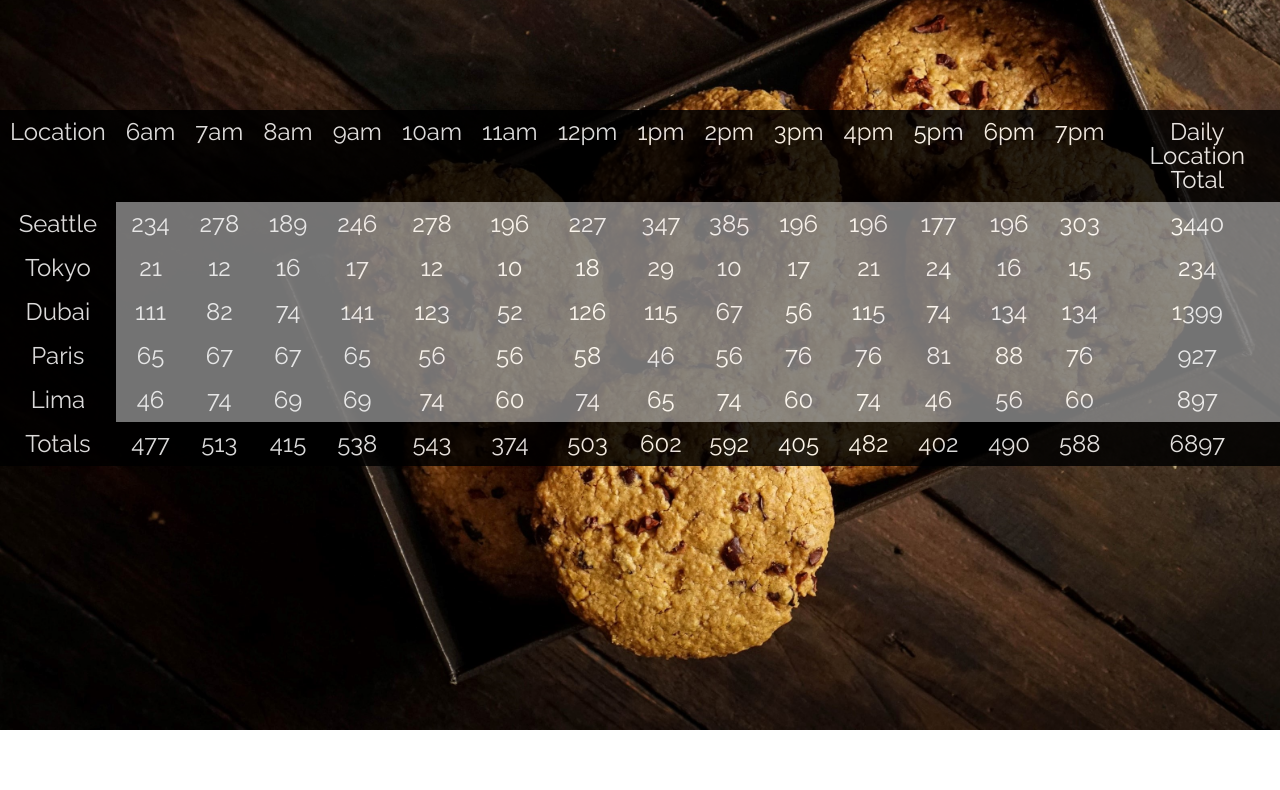
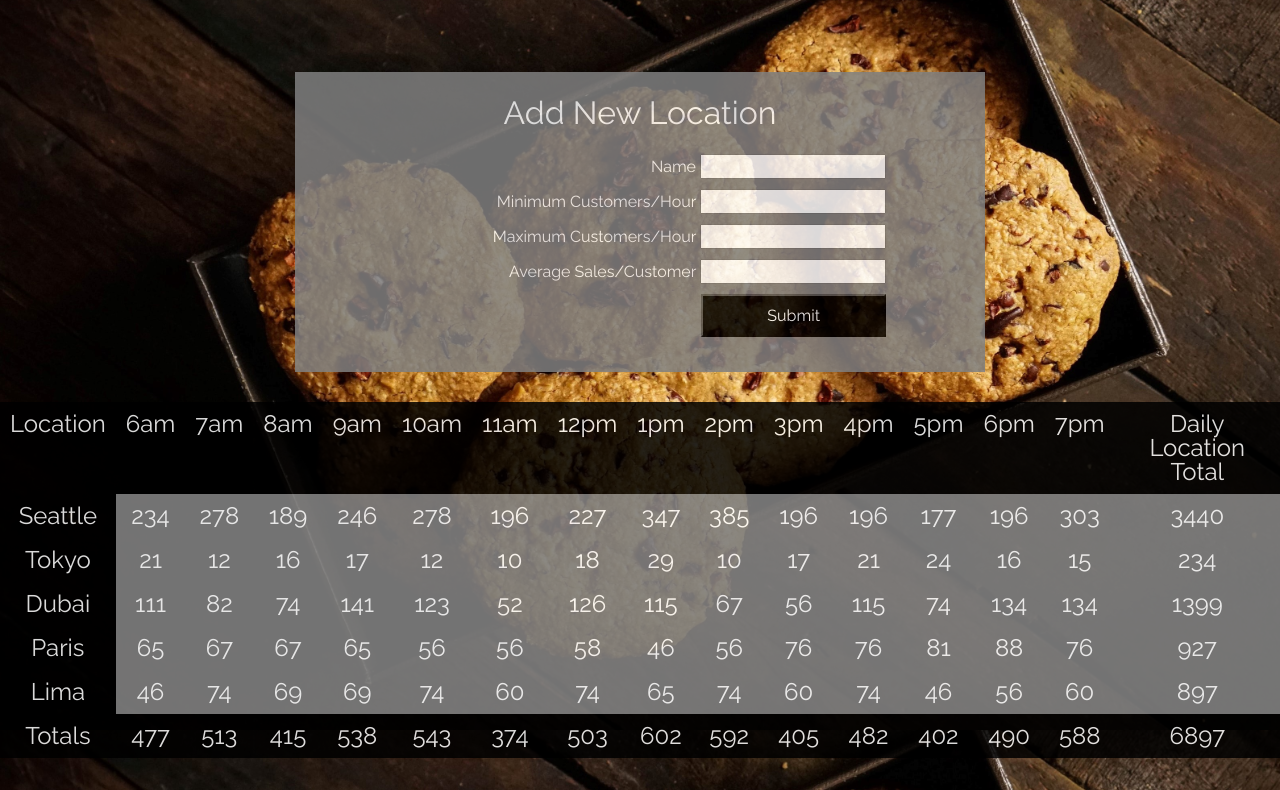
Before and after one commit to AliBakerSartawi/cookie-stand, a plain HTML site: page sales.html in a window 1280 px wide. Shown: the part 70-860 px from the top of the page. Before the commit the page ends 800 px from the top, so only its background shows below. Drawn offline with Linux system fonts and the light colour scheme.

Commit message:
lab9 done

```diff
--- a/CSS/sales.css
+++ b/CSS/sales.css
@@ -1,6 +1,6 @@
 * {
     font-family: 'Raleway', sans-serif;
-    color: beige;
+    /* color: beige; */
 }
 
 nav {
@@ -36,9 +36,56 @@ body {
     background-size: cover;
 }
 
+#new-shop {
+  /* display: block; */
+  margin-top: 7%;
+  margin-left: auto;
+  margin-right: auto;
+  width: 50%;
+  padding: 25px;
+  opacity: 85%;
+  background-color: grey;
+  color: white;
+}
+
+#new-shop legend {
+  text-align: center;
+  font-size: xx-large;
+  margin-bottom: 25px;
+}
+
+#fields {
+  float: left;
+  position: relative;
+  left: 27%;
+  /* background-color: teal; */
+  /* width: 50%; */
+  text-align: right;
+}
+
+#fields input,
+#fields label {
+  margin-bottom: 10px;
+  font-size: medium;
+}
+
+#fields :last-child {
+  width: 47%;
+  padding: 10px;
+  background-color: black;
+  color: white;
+  font-size: medium;
+}
+
+#fields :last-child:hover {
+  background-color: white;
+  color: black;
+  transition: 350ms ease-in-out;
+}
+
 main section table {
     margin: auto;
-    margin-top: 10%;
+    margin-top: 30px;
     text-align: center;
     font-size: x-large;
     border-collapse: separate;
@@ -69,3 +116,9 @@ th, td{
 main section table tr{
     padding-bottom: 50px;
 }
+
+footer {
+  background-color: black;
+  padding: 100px;
+  margin-top: 300px;
+}
--- a/JavaScript/apps.js
+++ b/JavaScript/apps.js
@@ -81,25 +81,6 @@ function renderHeader(){
 }
 
 
-// footerTotals function
-function renderFooterTotals(){
-  const container = document.getElementById('sales');
-  const tableRow = document.createElement('tr');
-  container.appendChild(tableRow);
-
-  const tableHeadingEl = document.createElement('th');
-  tableRow.appendChild(tableHeadingEl);
-  tableHeadingEl.setAttribute('scope', 'row');
-  tableHeadingEl.textContent = 'Totals';
-
-  for (let i = 0; i < footerTotals.length; i++) {
-    const tableHeadingEl = document.createElement('th');
-    tableRow.appendChild(tableHeadingEl);
-    tableHeadingEl.textContent = Math.ceil(footerTotals[i]);
-  }
-}
-
-
 //table renders
 renderHeader();
 seattle.render();
@@ -107,4 +88,69 @@ tokyo.render();
 dubai.render();
 paris.render();
 lima.render();
+
+
+
+
+// footerTotals function
+function renderFooterTotals(){
+
+  const footerContainer = document.getElementById('sales');
+  const footerRow = document.createElement('tr');
+  // footerContainer.removeChild(footerRow)[0];
+  footerContainer.appendChild(footerRow);
+  // footerRow.setAttribute('id', 'footer-remove');
+
+  const tableHeadingEl = document.createElement('th');
+  footerRow.appendChild(tableHeadingEl);
+  tableHeadingEl.setAttribute('scope', 'row');
+  tableHeadingEl.textContent = 'Totals';
+
+  for (let i = 0; i < footerTotals.length; i++) {
+    const tableHeadingEl = document.createElement('th');
+    footerRow.appendChild(tableHeadingEl);
+    tableHeadingEl.textContent = Math.ceil(footerTotals[i]);
+  }
+}
+
+
+const form = document.getElementById('new-shop');
+form.addEventListener('submit', function(event){
+  event.preventDefault();
+
+  const name = event.target.name.value;
+  const min = event.target.min.value;
+  const max = event.target.max.value;
+  const avg = event.target.avg.value;
+  const newShop = new ShopLocation(name, min, max, avg);
+  // remove here by Id
+  // footerContainer.removeChild(footerRow);
+
+  const container = document.getElementById('sales');
+  const rowCount = container.rows.length;
+  container.deleteRow(rowCount -1);
+  newShop.render();
+  form.reset();
+
+  renderFooterTotals();
+});
+
 renderFooterTotals();
+
+// function newFooter() {
+//   const newContainer = document.getElementById('sales');
+//   const newFooter = document.createElement('tr');
+//   newContainer.appendChild(newFooter);
+
+//   const tableHeadingEl = document.createElement('th');
+//   newFooter.appendChild(tableHeadingEl);
+//   tableHeadingEl.setAttribute('scope', 'row');
+//   tableHeadingEl.textContent = 'Totals';
+
+//   for (let i = 0; i < footerTotals.length; i++) {
+//     const tableHeadingEl = document.createElement('th');
+//     newFooter.appendChild(tableHeadingEl);
+//     tableHeadingEl.textContent = Math.ceil(footerTotals[i]);
+//   }
+// }
+// newFooter();
--- a/sales.html
+++ b/sales.html
@@ -20,6 +20,30 @@
       </nav>
     </header>
     <main>
+
+      <form id="new-shop">
+        <fieldset>
+          <legend>Add New Location</legend>
+
+          <section id="fields">
+            <label for="name">Name</label>
+            <input type="text" id="name" required>
+            </br>
+            <label for="min">Minimum Customers/Hour</label>
+            <input type="number" id="min" required>
+            </br>
+            <label for="max">Maximum Customers/Hour</label>
+            <input type="number" id="max" required>
+            </br>
+            <label for="avg">Average Sales/Customer</label>
+            <input type="number" id="avg" required>
+            </br>
+            <input type="submit">
+          </section>
+
+        </fieldset>
+      </form>
+
       <section>
         <table id="sales"></table>
       </section>
```
Also changed, not shown: JavaScript/demo.js (+21 -2 lines), demo.html (+29 -11 lines). Lines whose indentation alone changed are shown as unchanged.
